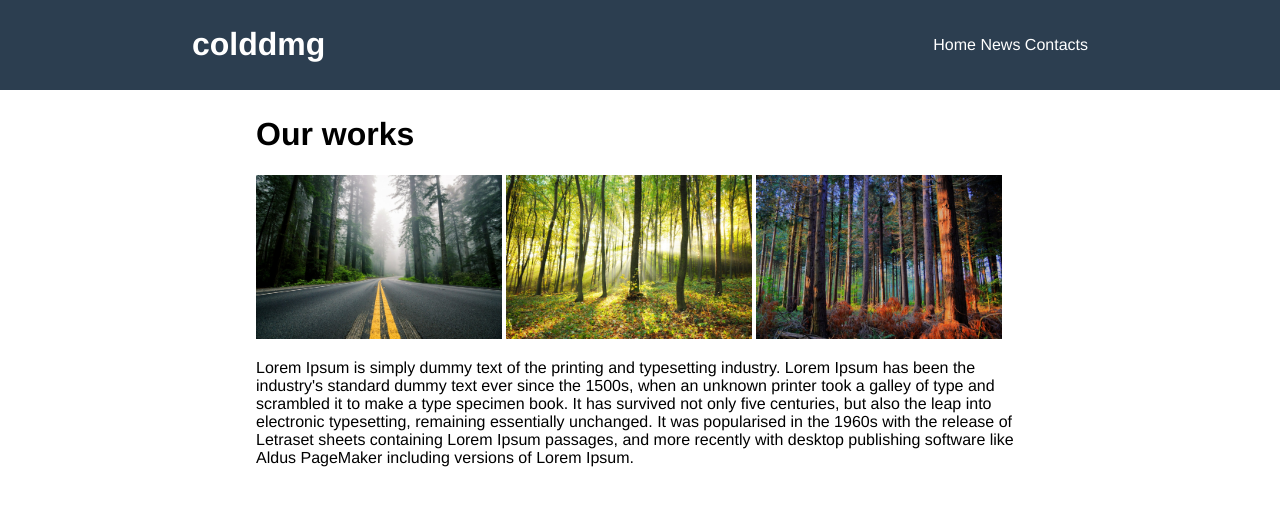
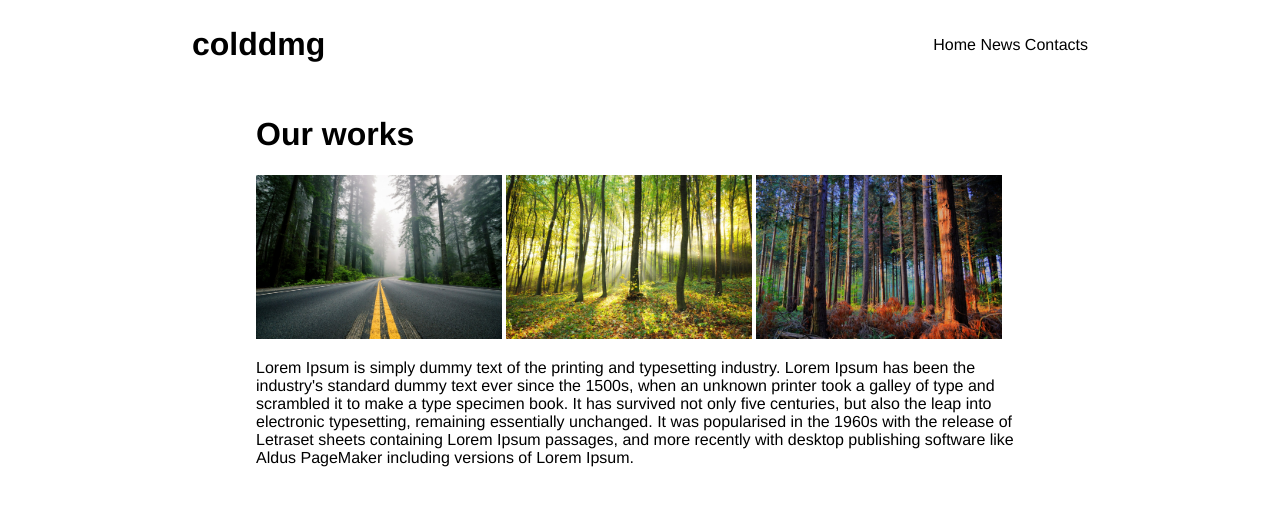
Before and after one commit to colddmg/projectone, a plain HTML site: page index.html in a window 1280 px wide. Shown: the top 506 px of the page. Drawn offline with Linux system fonts and the light colour scheme.

Commit message:
second commit

```diff
--- a/style.css
+++ b/style.css
@@ -6,8 +6,6 @@ html, body {
 header {
   display: table;
   padding: 5px 15%;
-  background: #2c3e50;
-  color: #fff;
   width: 100%;
   -moz-box-sizing: border-box;
   box-sizing: border-box;
```
Also changed, not shown: 1 other file.
